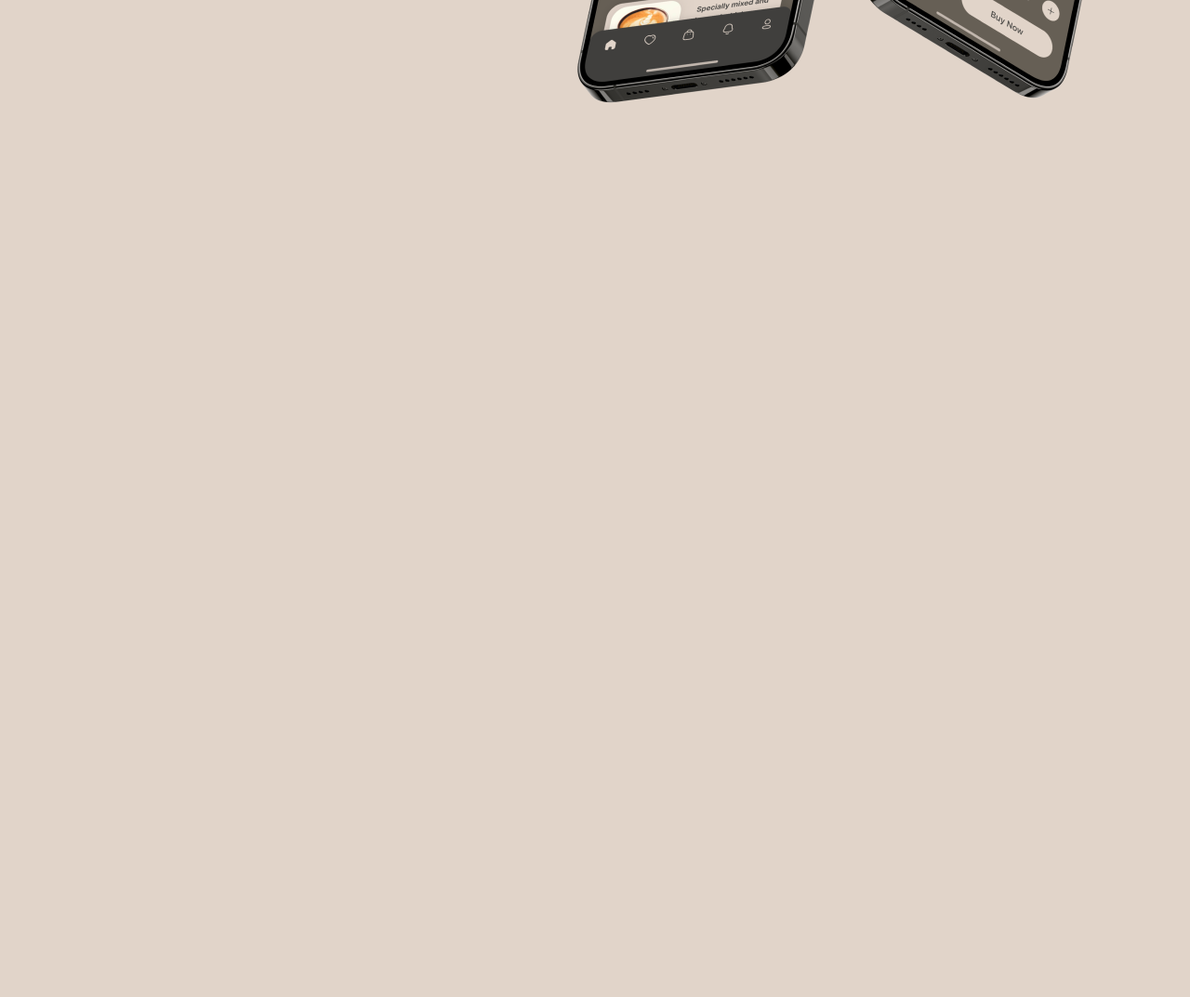
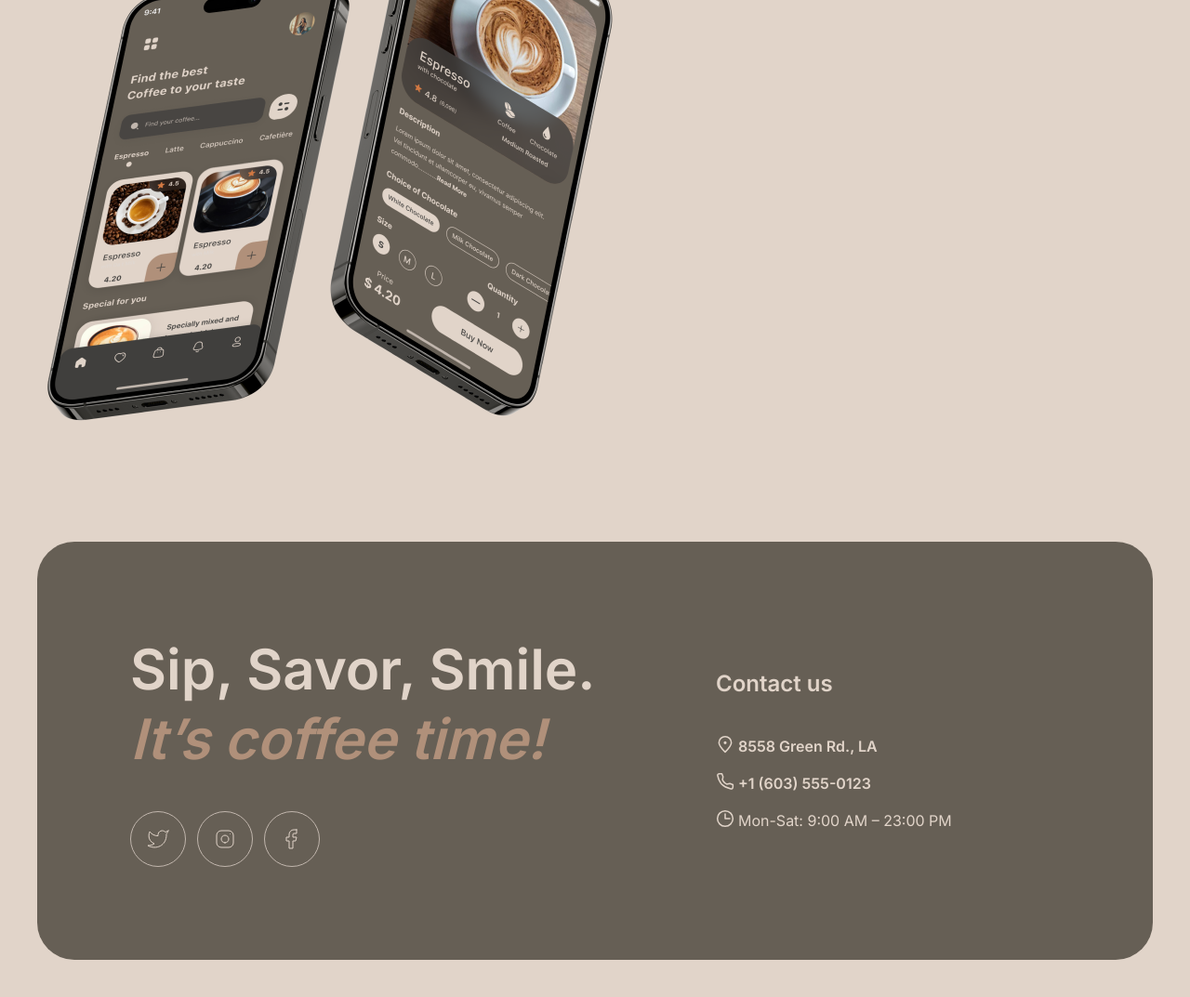
Before and after one commit to Lelik7777/coffee-house, a website built with webpack: page index.html in a window 1280 px wide. Shown: the part 3731-4804 px from the top of the page at 93% size. Before the commit the page ends 3972 px from the top, so only its background shows below. Built offline with nearby package versions, Linux system fonts and the light colour scheme; files whose address does not match are found by name.

Commit message:
feat: add footer and styles for it

```diff
--- a/index.html
+++ b/index.html
@@ -19,7 +19,7 @@
             <li class="navigation__item"><a href="#favorite-coffee" class="navigation__link">Favorite coffee</a></li>
             <li class="navigation__item"><a href="#about" class="navigation__link">About</a></li>
             <li class="navigation__item"><a href="#mobile-app" class="navigation__link">Mobile app</a></li>
-            <li class="navigation__item"><a href="#contact" class="navigation__link">Contact us</a></li>
+            <li class="navigation__item"><a href="#contacts" class="navigation__link">Contact us</a></li>
           </ul>
         </nav>
         <span class="header__menu"></span>
@@ -35,7 +35,7 @@
         <div class="enjoy__button"><a href="#" class="button button__primary">Menu</a></div>
       </div>
     </section>
-    <section class="favorite-coffee">
+    <section id="favorite-coffee" class="favorite-coffee">
       <div class="wrapper favorite-coffee__wrapper">
         <h2 class="favorite-coffee__title">Choose your <span>favorite</span> coffee</h2>
         <div class="favorite-coffee__slider">
@@ -84,7 +84,7 @@
         </div>
       </div>
     </section>
-    <section class="about">
+    <section id="about" class="about">
       <div class="wrapper about__wrapper">
         <h2 class="about__title">
           Resource is <span>the perfect and cozy place</span> where you can enjoy a variety of hot beverages, relax,
@@ -92,7 +92,7 @@
         </h2>
         <div class="about__images">
           <div>
-            <div class="about__image1"></div>
+            <div class="about__image about__image1"></div>
             <div class="about__image2"></div>
           </div>
           <div>
@@ -102,7 +102,7 @@
         </div>
       </div>
     </section>
-    <section class="mobile-app">
+    <section id="mobile-app" class="mobile-app">
       <div class="wrapper mobile-app__wrapper">
         <div class="mobile-app__content">
           <h2 class="mobile-app__title"><span>Download</span> our apps to start ordering</h2>
@@ -118,5 +118,37 @@
         <img src="./src/assets/images/mobile-app/mobile-screens.png" alt="mobiles" />
       </div>
     </section>
+    <footer id="contacts" class="footer">
+      <div class="wrapper footer__wrapper">
+        <div class="footer__content">
+          <h2 class="footer__title"><span>Sip, Savor, Smile.</span> It’s coffee time!</h2>
+          <div class="footer__networks">
+            <span class="twitter"></span>
+            <span class="inst"></span>
+            <span class="facebook"></span>
+          </div>
+        </div>
+        <div class="footer__contacts">
+          <h3 class="contacts__title">Contact us</h3>
+          <div class="contacts__content">
+            <div>
+              <a
+                rel="noopener"
+                target="_blank"
+                href="http://www.google.com/maps/place/49.46800006494457,17.11514008755796">
+                <span class="pin"> </span><span>8558 Green Rd., LA</span>
+              </a>
+            </div>
+            <div>
+              <a href="tel:+1 (603) 555-0123">
+                <span class="tel"></span>
+                <span>+1 (603) 555-0123</span>
+              </a>
+            </div>
+            <div class="contacts__clock"><span class="clock"></span><span>Mon-Sat: 9:00 AM – 23:00 PM</span></div>
+          </div>
+        </div>
+      </div>
+    </footer>
   </body>
 </html>
--- a/src/sass/abstract/_placeholder.scss
+++ b/src/sass/abstract/_placeholder.scss
@@ -0,0 +1,3 @@
+%transition {
+  transition: all 0.3s ease-in-out;
+}
--- /dev/null
+++ b/src/sass/base/_icons.scss
@@ -0,0 +1,37 @@
+.twitter {
+  display: inline-block;
+  width: 60px;
+  height: 60px;
+  background-image: url(../assets/icons/button-icon-light-twitter.svg);
+}
+.inst {
+  display: inline-block;
+  width: 60px;
+  height: 60px;
+  background-image: url(../assets/icons/button-icon-light-instag.svg);
+}
+.facebook {
+  display: inline-block;
+  width: 60px;
+  height: 60px;
+  background-image: url(../assets/icons/button-icon-light-facebook.svg);
+}
+
+.pin {
+  width: 20px;
+  height: 20px;
+  display: inline-block;
+  background-image: url(../assets/icons/pin-alt.svg);
+}
+.tel {
+  width: 20px;
+  height: 20px;
+  display: inline-block;
+  background-image: url(../assets/icons/phone.svg);
+}
+.clock {
+  width: 20px;
+  height: 20px;
+  display: inline-block;
+  background-image: url(../assets/icons/clock.svg);
+}
--- a/src/sass/components/_about.scss
+++ b/src/sass/components/_about.scss
@@ -23,6 +23,13 @@
     display: flex;
     flex-direction: column;
     gap: 40px;
+  }
+}
+
+.about__image {
+  @extend %transition;
+  &:hover {
+    transform: scale(0.9);
   }
 }
 .about__image1 {
--- a/src/sass/components/_mobile-app.scss
+++ b/src/sass/components/_mobile-app.scss
@@ -4,6 +4,7 @@
 .mobile-app__wrapper {
   display: flex;
   justify-content: space-between;
+  flex-wrap: wrap;
 }
 .mobile-app__content {
   display: flex;
--- /dev/null
+++ b/src/sass/layouts/_footer.scss
@@ -0,0 +1,57 @@
+.footer {
+  padding: 0 0 40px;
+}
+.footer__wrapper {
+  background-color: $color-border-dark;
+  border-radius: 40px;
+  margin: 0 40px;
+  padding: 100px;
+  display: flex;
+  gap: 100px;
+  & > div {
+    max-width: 530px;
+  }
+}
+.footer__content {
+  display: flex;
+  flex-direction: column;
+  gap: 40px;
+}
+.footer__title {
+  color: $color-text-accent;
+  font-style: italic;
+  & span {
+    color: $color-light;
+    font-style: normal;
+  }
+}
+.footer__networks {
+  display: flex;
+  gap: 12px;
+}
+.footer__contacts {
+  display: flex;
+  flex-direction: column;
+  gap: 40px;
+  align-self: center;
+  color: $color-light;
+}
+
+.contacts__content {
+  display: flex;
+  flex-direction: column;
+  gap: 16px;
+  & > div a {
+    display: flex;
+    gap: 4px;
+  }
+  & a {
+    text-decoration: none;
+    font-weight: 600;
+    color: $color-light;
+  }
+}
+.contacts__clock {
+  display: flex;
+  gap: 4px;
+}
--- a/src/sass/style.scss
+++ b/src/sass/style.scss
@@ -6,10 +6,12 @@
 
 @import "./base/base";
 @import "./base/buttons";
+@import "./base/icons";
 
 @import "./layouts/_wrapper";
 @import "./layouts/header";
 @import "./layouts/navigation";
+@import "./layouts/footer";
 
 @import "./components/injoy";
 @import "./components/favorite-coffee";
```
